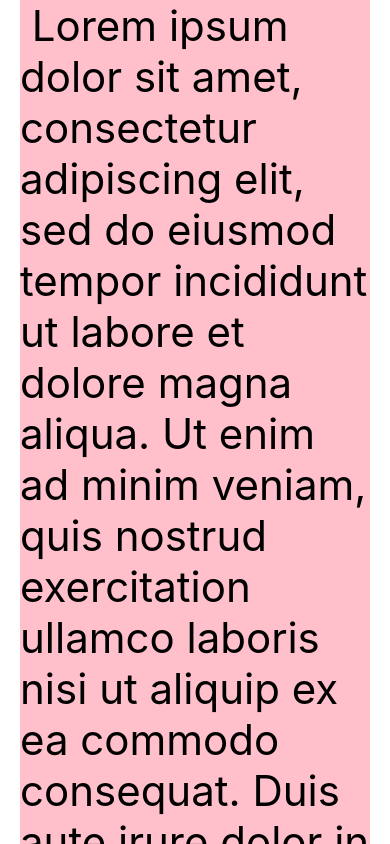
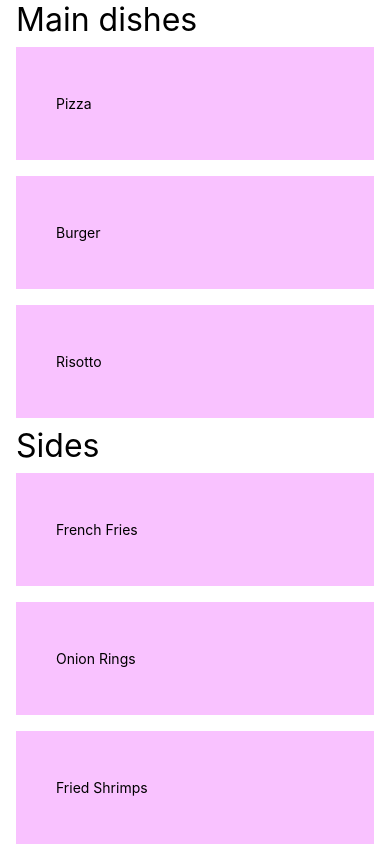
Before and after one commit to isiagi/react_native_relearning_1, a React Native app: screen / in a window 390 px wide. Built offline with nearby package versions, Linux system fonts and the light colour scheme.

Commit message:
chore: Adds SectionList

```diff
--- a/App.js
+++ b/App.js
@@ -8,9 +8,10 @@
 import ModalComponent from "./components/ModalComponent";
 import RefreshControlComponent from "./components/RefreshControlComponent";
 import ScrollViewComponent from "./components/ScrollViewComponent";
+import SectionListComponent from "./components/SectionListComponent";
 
 export default function App() {
-  return <ScrollViewComponent />;
+  return <SectionListComponent />;
 }
 
 const styles = StyleSheet.create({});
--- /dev/null
+++ b/components/SectionListComponent.js
@@ -0,0 +1,69 @@
+import {
+  View,
+  Text,
+  SafeAreaView,
+  SectionList,
+  StyleSheet,
+  StatusBar,
+} from "react-native";
+import React from "react";
+
+const DATA = [
+  {
+    title: "Main dishes",
+    data: ["Pizza", "Burger", "Risotto"],
+  },
+  {
+    title: "Sides",
+    data: ["French Fries", "Onion Rings", "Fried Shrimps"],
+  },
+  {
+    title: "Drinks",
+    data: ["Water", "Coke", "Beer"],
+  },
+  {
+    title: "Desserts",
+    data: ["Cheese Cake", "Ice Cream"],
+  },
+];
+
+const SectionListComponent = () => {
+  return (
+    <SafeAreaView style={styles.container}>
+      <SectionList
+        sections={DATA}
+        keyExtractor={(item, index) => item + index}
+        renderItem={({ item }) => (
+          <View style={styles.item}>
+            <Text style={styles.item}>{item}</Text>
+          </View>
+        )}
+        renderSectionHeader={({ section: { title } }) => (
+          <Text style={styles.header}>{title}</Text>
+        )}
+      />
+    </SafeAreaView>
+  );
+};
+
+export default SectionListComponent;
+
+const styles = StyleSheet.create({
+  container: {
+    flex: 1,
+    paddingTop: StatusBar.currentHeight,
+    marginHorizontal: 16,
+  },
+  item: {
+    backgroundColor: "#f9c2ff",
+    padding: 20,
+    marginVertical: 8,
+  },
+  header: {
+    fontSize: 32,
+    backgroundColor: "#fff",
+  },
+  title: {
+    fontSize: 24,
+  },
+});
```
